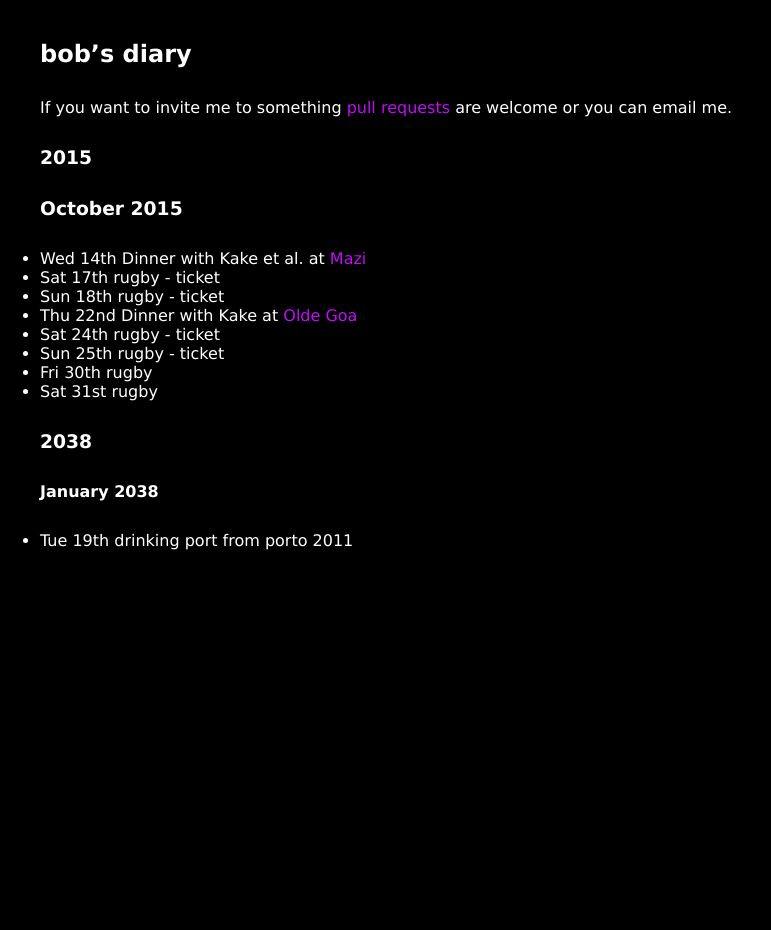
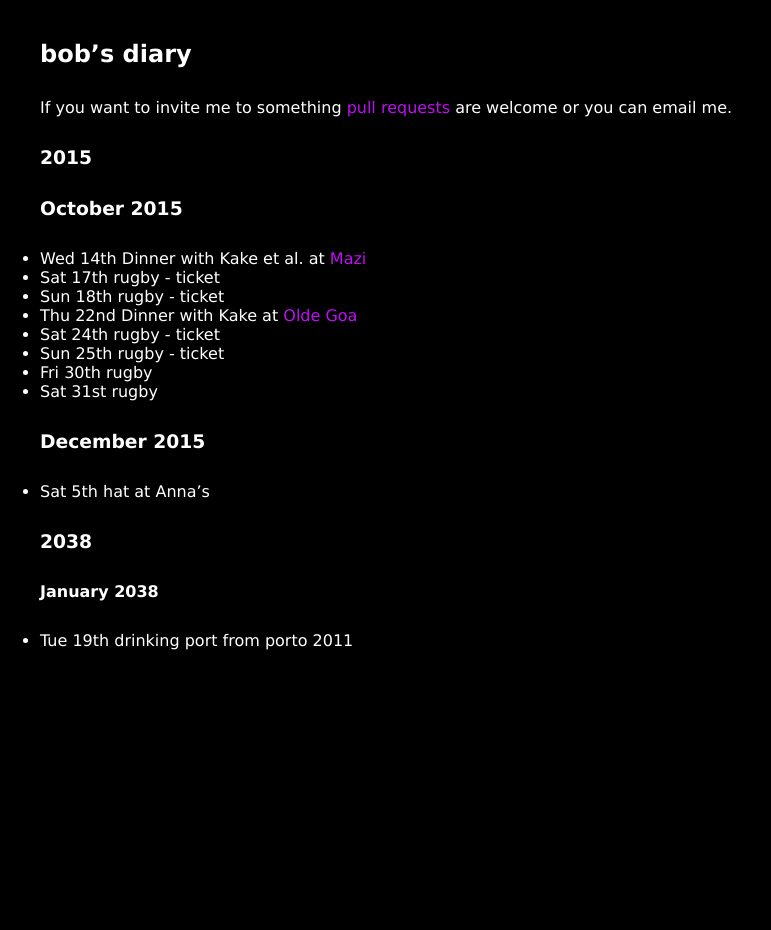
Before and after one commit to rjw1/randomness.org.uk, a Jekyll site: the page built from diary/index.md, in a window 1280 px wide. Shown: the whole page, without its empty margins (0-771 px from the left). Built offline with Jekyll 4.4.1, drawn with Linux system fonts in a browser that asks for light colours; Markdown is read by kramdown in place of the engine named in the settings.

Commit message:
Christmas Hat!

```diff
--- a/diary/index.md
+++ b/diary/index.md
@@ -21,6 +21,10 @@ are welcome or you can email me.
 * Fri 30th rugby
 * Sat 31st rugby
 
+### December 2015 ###
+
+* Sat 5th hat at Anna's
+
 ### 2038 ###
 
 #### January 2038 ####
```
